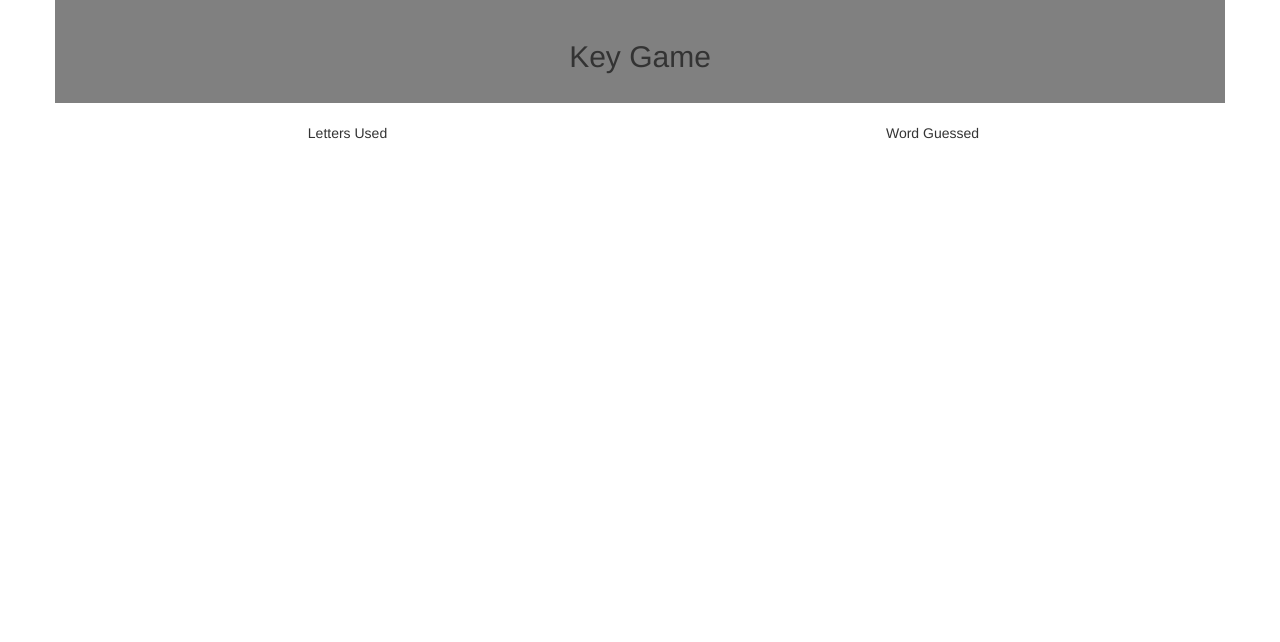
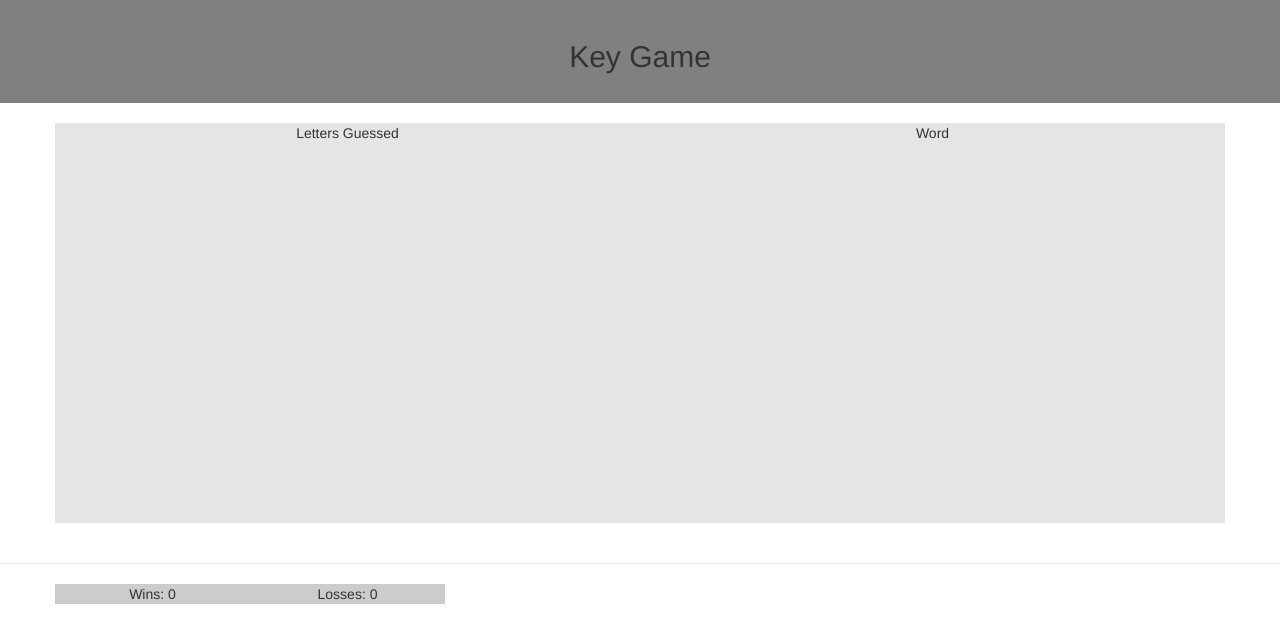
Before and after one commit to tg7/Sports-Hangman, a plain HTML site: page index.html in a window 1280 px wide. Drawn offline with nearby package versions, Linux system fonts and the light colour scheme.

Commit message:
added basic layout and some javascript functions for gameplay

```diff
--- a/assets/css/styles.css
+++ b/assets/css/styles.css
@@ -8,3 +8,15 @@ background: grey;
 padding: 20px;
 
 }
+
+.totalBox {
+
+	height: 20px;
+	background: rgba(0, 0, 0, 0.2);
+}
+
+.gameArea {
+
+	height: 400px;
+	background: rgba(0, 0, 0, 0.1);
+}
--- a/assets/javascript/game.js
+++ b/assets/javascript/game.js
@@ -4,7 +4,39 @@ window.onload = function () {
 
 var userGuess = ["A", "B", "C", "D", "E", "F", "G", "H", "I", "J", "K", "L", "M", "N", "O", "P", "Q", "R", "S", "T", "U", "V", "W", "X", "Y", "Z"]
 
+var wins = 0;
+var losses = 0;
+var guesses = 6;
+
+var words = ["NICOLE", "TODD", "DEBORAH", "KEITH", "TAYLOR"];
+
+//Shows Current Wins & Losses
+
+document.querySelector('#wins').innerHTML = "Wins: " + wins;
+document.querySelector('#losses').innerHTML = "Losses: " + losses;
 
 
 
+document.onkeyup = function(event) {
+
+  var keypress = String.fromCharCode(event.keyCode).toLowerCase();
+	console.log(keypress);
+	guesses--;
+};
+
+
+document.querySelector('#guessed').innerHTML = keypress;
+
+//Shows userGuess and appends it to the Letters Guessed Div
+
+
+function reset() {
+
+	var guesses = 6;
+
 }
+
+reset();
+
+
+}
--- a/index.html
+++ b/index.html
@@ -16,25 +16,38 @@
 
 <body>
 
-<div class="container">
-
 	<div class="row">
 		<div class="col-md-12 text-center top">
 			<h2>Key Game</h2>
 		</div>
 	</div>
+
 		<br>
+
+<div class="container">
+
 	<div class="row">
-		<div class="col-md-6 text-center">Letters Used
+		<div class="col-md-6 text-center gameArea" id="guessed">Letters Guessed
 		</div>
-		<div class="col-md-6 text-center">Word Guessed
+		<div class="col-md-6 text-center gameArea" id="word">Word
 		</div>
 	</div>
 
+</div>
 
+	<br>
+	<hr>
 
+<div class="container">
 
-
+	<div class="row text-center">
+		<div class="col-md-2 totalBox" id="wins">Wins:
+		</div>
+		<div class="col-md-2 totalBox" id="losses">Losses:
+		</div>
+		<div class="col-md-offset-8">
+		</div>
+	</div>
 
 </div>
 
```
